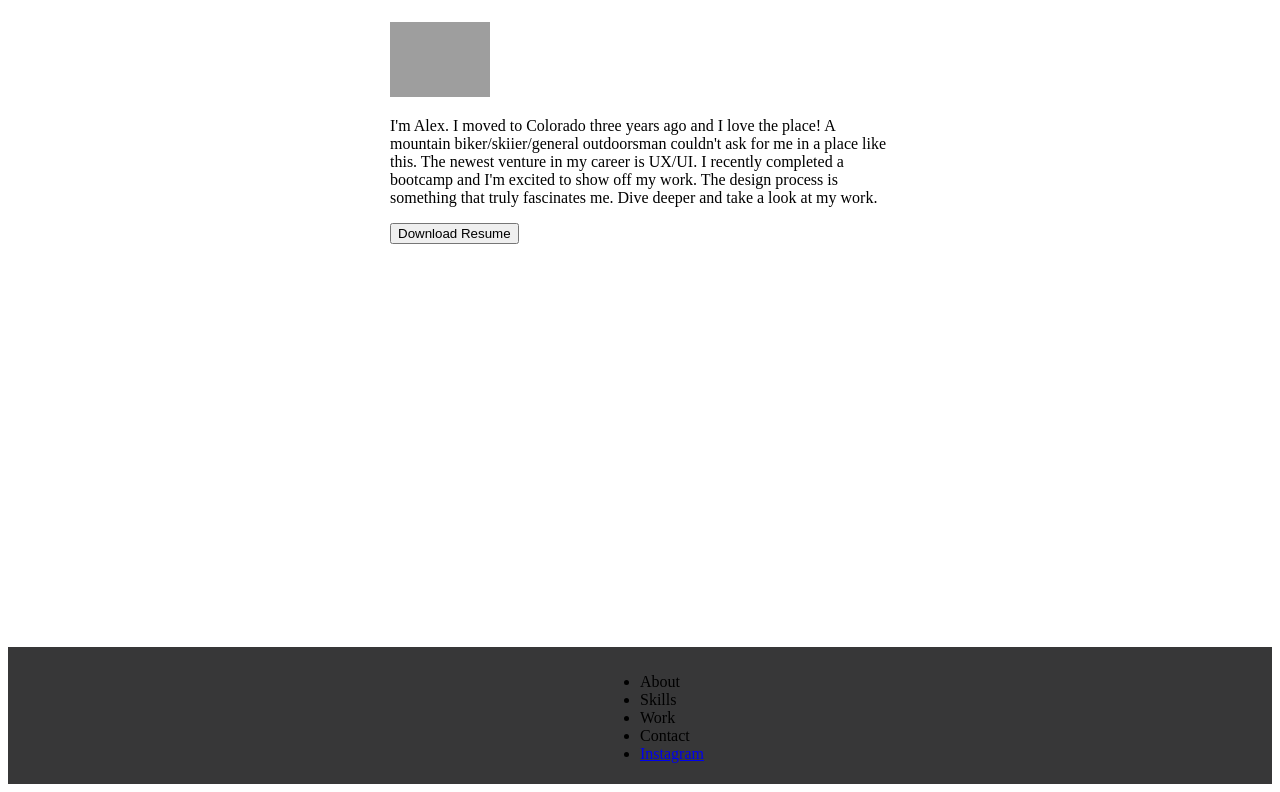
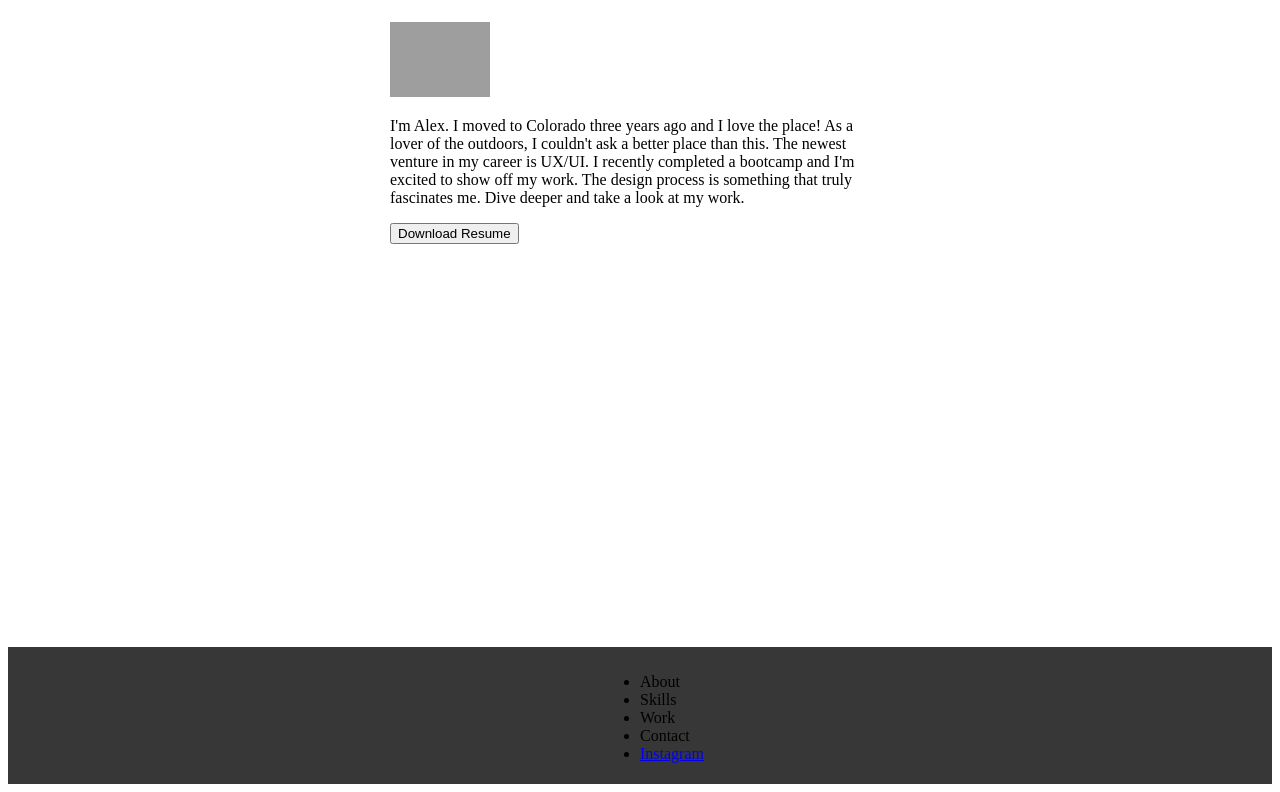
Before and after one commit to alexpolen/UX_UI_HW_17, a plain HTML site: page index.html in a window 1280 px wide. Shown: the part 149-941 px from the top of the page. Drawn offline with Linux system fonts and the light colour scheme; grey boxes are pictures that could not be loaded.

Commit message:
final
final

```diff
--- a/index.html
+++ b/index.html
@@ -28,7 +28,7 @@
     <section class="heroImg">
         <div class="content">
             <img src="../UX_UI_HW_17/Images/Photo.png">
-            <p> I'm Alex. I moved to Colorado three years ago and I love the place! A mountain biker/skiier/general outdoorsman couldn't ask for me in a place like this. The newest venture in my career is UX/UI. I recently completed a bootcamp and I'm excited to show off my work. The design process is something that truly fascinates me. Dive deeper and take a look at my work.</p>
+            <p> I'm Alex. I moved to Colorado three years ago and I love the place! As a lover of the outdoors, I couldn't ask a better place than this. The newest venture in my career is UX/UI. I recently completed a bootcamp and I'm excited to show off my work. The design process is something that truly fascinates me. Dive deeper and take a look at my work.</p>
             <button type="button">Download Resume</button>
         </div>
     </section>
```
